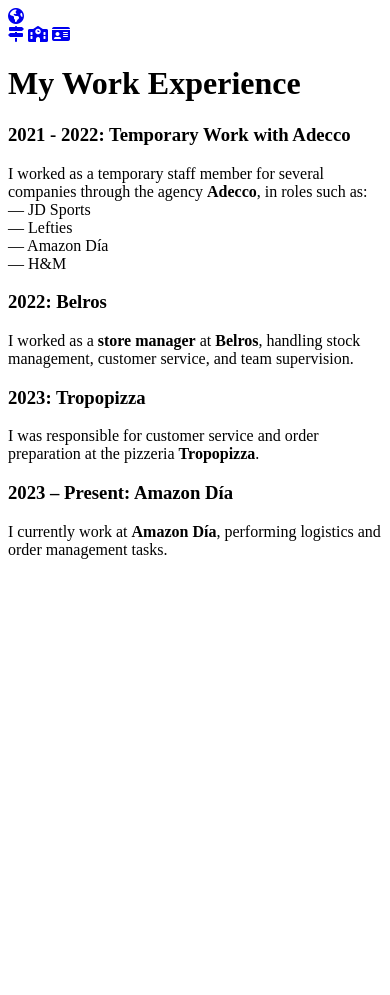
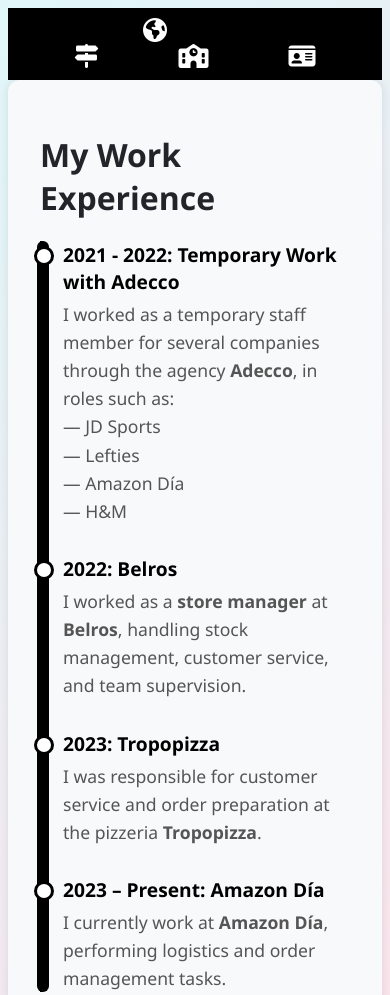
Before and after one commit to Jmaikelhh28/cvweb_JeanMichaelHidalgo, a plain HTML site: page view/En/experience.html in a window 390 px wide. Shown: the top 995 px of the page. Before the commit the page ends 844 px from the top, so only its background shows below. Drawn offline with Linux system fonts and the light colour scheme.

Commit message:
parte 2
gola

```diff
--- a/css/style.css
+++ b/css/style.css
@@ -170,18 +170,18 @@ p {
 
 
 /* Pantalla móvil */
-@media (max-width: 768px) {
+@media (max-width: 500px) {
   footer {
     justify-content: center;
     flex-wrap: wrap;
   }
 
   .left-icons, .right-icons {
-    gap: 20px;
+    gap: 80px;
     flex-direction: row;
   }
 
   .left-icons {
-    margin-right: 10px;
+    margin-right: 80px;
   }
   }
--- a/view/En/experience.html
+++ b/view/En/experience.html
@@ -5,7 +5,7 @@
   <meta name="viewport" content="width=device-width, initial-scale=1.0">
   <title>Work Experience</title>
   <link rel="stylesheet" href="https://cdnjs.cloudflare.com/ajax/libs/font-awesome/6.4.0/css/all.min.css">
-  <link rel="stylesheet" href="../../css/style.csss">
+  <link rel="stylesheet" href="../../css/style.css">
 </head>
 <body>
 
```
